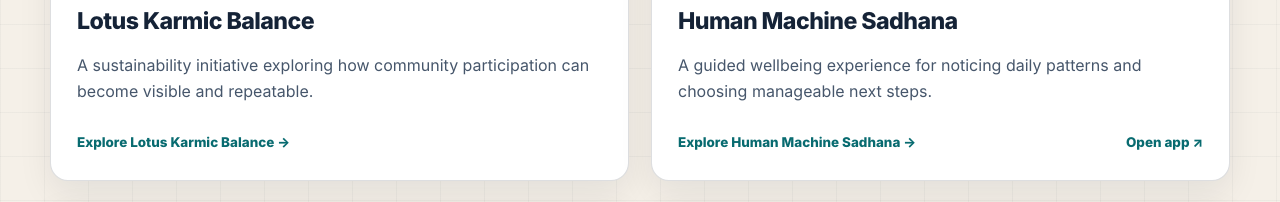
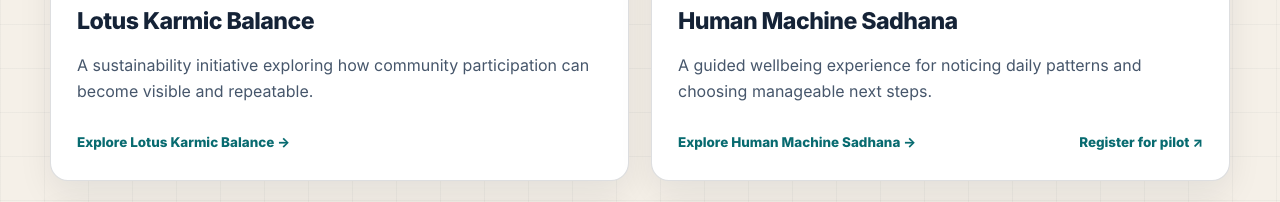
Before and after one commit to HumanSamaritan/OMNEXAFuture, a Next.js app: page /work in a window 1280 px wide. Shown: the part 3100-3302 px from the top of the page. Built offline with nearby package versions, Linux system fonts and the light colour scheme.

Commit message:
Route HMS interest to pilot preview and set six-month pilot benefit

```diff
--- a/app/work/page.tsx
+++ b/app/work/page.tsx
@@ -62,7 +62,7 @@ const workFaqs = [
   {
     question: "How can I register interest in a pilot?",
     answer:
-      "Email support@omnexagoc.com with the initiative that interests you. OMNeXa will confirm the available pilot, access and next steps."
+      "Open the pilot registration form and select HMS or NeXaCareer to submit your interest. OMNeXa will confirm next steps."
   },
   {
     question: "How are OMNeXa products connected to its services?",
@@ -151,7 +151,7 @@ export default function WorkPage() {
         <div className="work-hero-actions">
           <a className="button" href="#portfolio">Explore the portfolio</a>
           <a className="button secondary" href="/services">See our service segments</a>
-          <a className="button secondary" href="mailto:support@omnexagoc.com?subject=OMNeXa%20pilot%20interest">Register pilot interest</a>
+          <a className="button secondary" href="https://omnexa-website-1r2wep2lw-future-plus.vercel.app/pilot">Register pilot interest</a>
         </div>
       </section>
 
@@ -233,7 +233,7 @@ export default function WorkPage() {
                   <div className="work-card-links">
                     <a href={`/work/${product.slug}`}>Explore {product.name} →</a>
                     {product.status === "Live" && product.externalUrl ? (
-                      <a href={product.externalUrl} target="_blank" rel="noopener noreferrer">Open app ↗</a>
+                      <a href={product.slug === "human-machine-sadhana" ? "https://omnexa-website-1r2wep2lw-future-plus.vercel.app/pilot?product=human-machine-sadhana" : product.externalUrl} target="_blank" rel="noopener noreferrer">{product.slug === "human-machine-sadhana" ? "Register for pilot ↗" : "Open app ↗"}</a>
                     ) : null}
                   </div>
                 </div>
```
